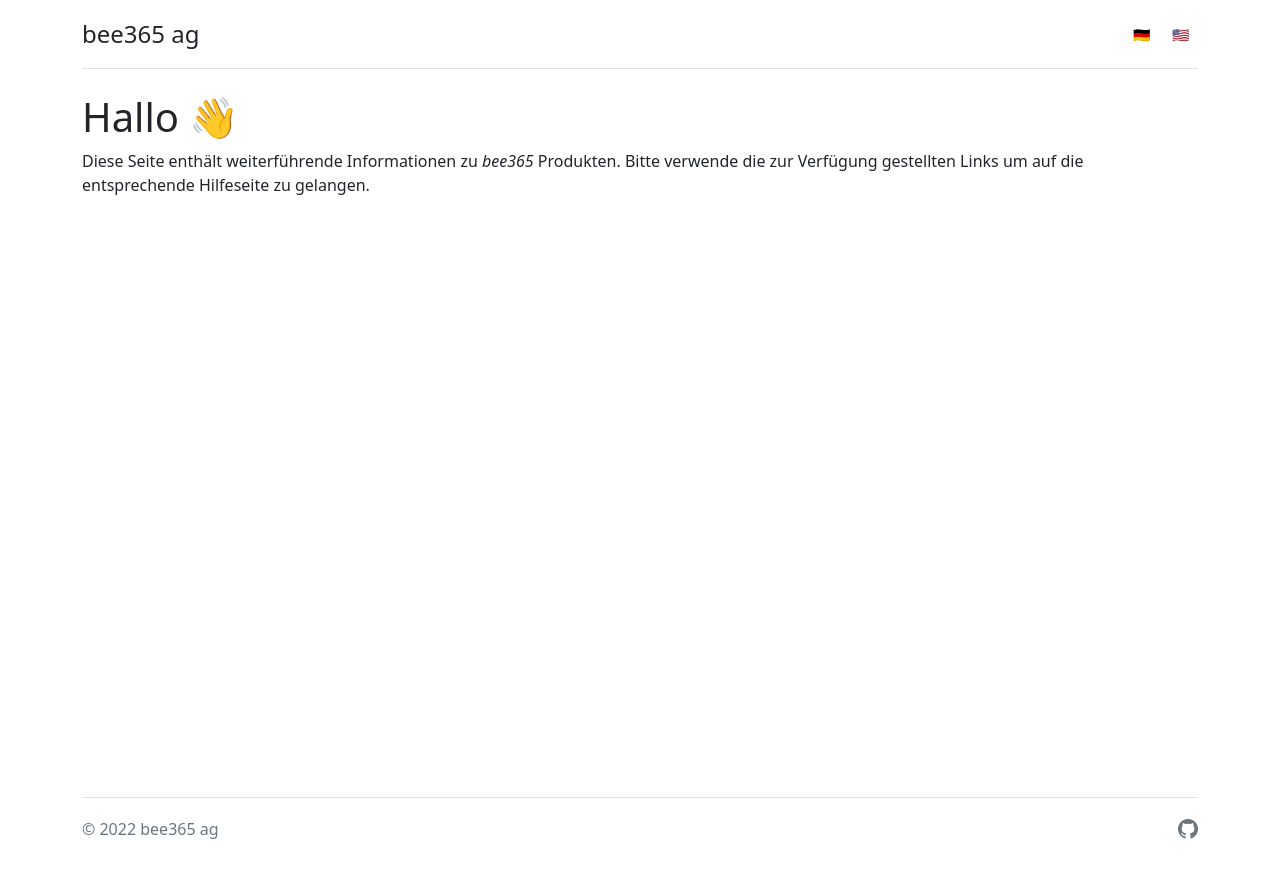
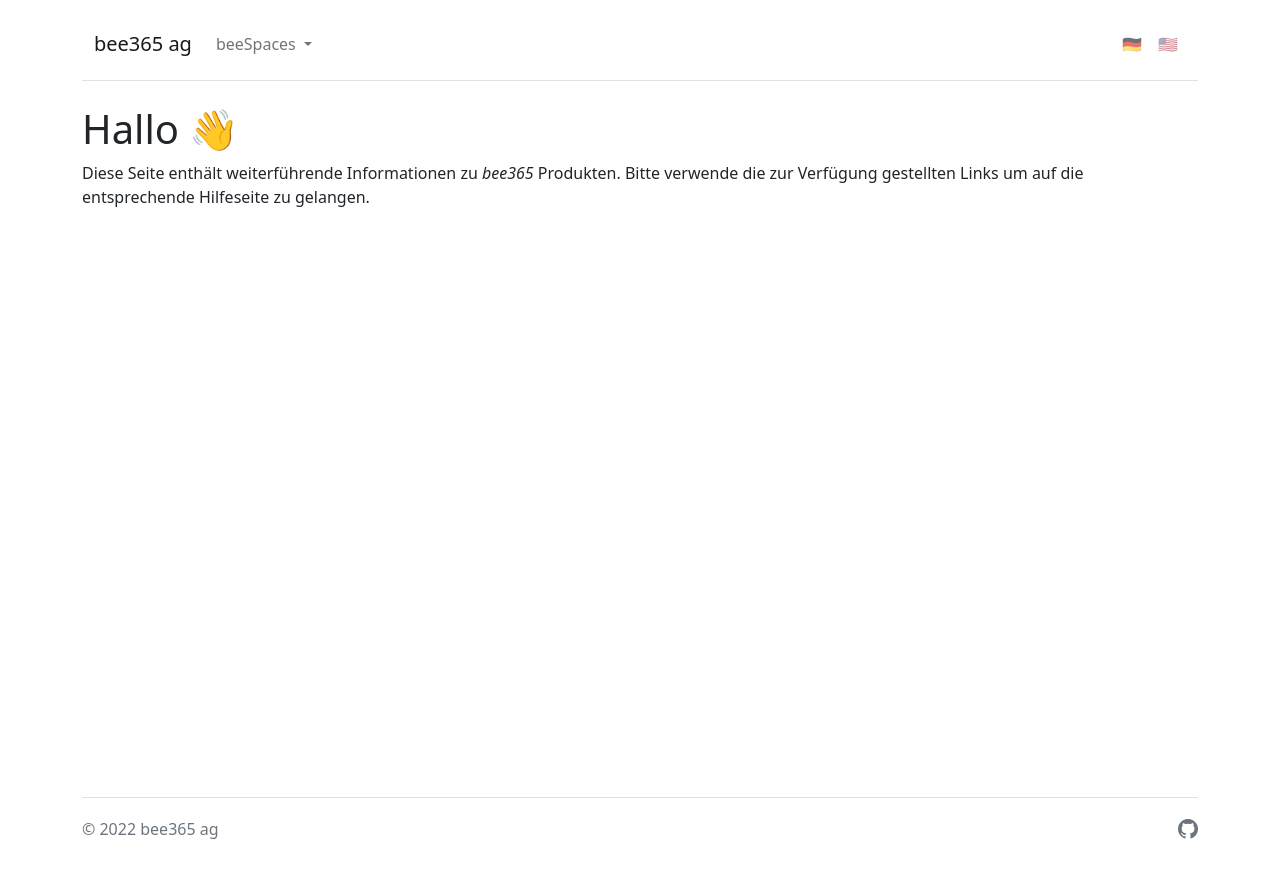
Before and after one commit to bee365ag/bee365ag, a Jekyll site: the page built from docs/index.md, in a window 1280 px wide. Shown: the top 878 px of the page. Built offline with Jekyll 4.4.1, drawn with Linux system fonts in a browser that asks for light colours; nearby versions of some CDN libraries.

Commit message:
Make Navigation Available

```diff
--- a/docs/_config.yml
+++ b/docs/_config.yml
@@ -78,7 +78,10 @@ defaults:
       permalink: "/en/"
 
 navigation:
-  - home
+  - beeSpaces/index:
+    - beeSpaces/api
+    - beeSpaces/errors
+  - beeConnect/index:
 
 # Build settings
 theme: minima
--- a/docs/_includes/header.html
+++ b/docs/_includes/header.html
@@ -1,12 +1,17 @@
 <header role="banner">
-    <div class="d-flex flex-column flex-md-row align-items-center pb-3 mb-4 border-bottom">
-        <a href="{{ site.baseurl }}{{ locale.baseurl }}/" class="d-flex align-items-center text-dark text-decoration-none">
-            <span class="fs-4">{{ site.title | escape }}</span>
-        </a>
-
-        <nav class="d-inline-flex mt-2 mt-md-0 ms-md-auto">
-            {% include site-nav.html %}
-            {% include lang-switcher.html %}
-        </nav>
-    </div>
+    <nav class="navbar navbar-expand-lg navbar-light border-bottom pb-3 mb-4">
+        <div class="container-fluid">
+            <button class="navbar-toggler" type="button" data-bs-toggle="collapse" data-bs-target="#navbarToggle"
+                    aria-controls="navbarToggle" aria-expanded="false" aria-label="Toggle navigation">
+                <span class="navbar-toggler-icon"></span>
+            </button>
+            <div class="collapse navbar-collapse" id="navbarToggle">
+                <a class="navbar-brand" href="{{ site.baseurl }}{{ locale.baseurl }}/">{{ site.title | escape }}</a>
+                {% include site-nav.html %}
+                <div class="d-flex">
+                    {% include lang-switcher.html %}
+                </div>
+            </div>
+        </div>
+    </nav>
 </header>
--- a/docs/_includes/lang-switcher.html
+++ b/docs/_includes/lang-switcher.html
@@ -1,22 +1,28 @@
-<nav aria-label="{{ locale_strings.language_selector }}">
+<ul class="navbar-nav me-auto mb-2 mb-lg-0" aria-label="{{ locale_strings.language_selector }}">
     {% for locale in site.locales %}
     {% assign label = locale[0] %}
     {% assign locale_object = locale[1] %}
     {% if label == page.locale %}
-    <a class="btn btn-sm"
+    <li class="nav-item">
+        <a class="nav-link"
            href="{{ page.url | prepend: site.baseurl }}"
            aria-current="true">{{ locale_object.flag }}</a>
+    </li>
     {% else %}
     {% assign localized_page = localized_pages | where: "locale", label | first %}
     {% if localized_page %}
-    <a class="btn btn-sm"
+    <li class="nav-item">
+        <a class="nav-link"
            href="{{ localized_page.url | prepend: site.baseurl }}"
            hreflang="{{ locale_object.lang }}">{{locale_object.flag }}</a>
+    </li>
     {% else %}
-    <a class="btn btn-sm disabled"
+    <li class="nav-item">
+        <a class="nav-link disabled"
            href="{{ locale_object.baseurl | prepend: site.baseurl }}/"
            hreflang="{{ locale_object.lang }}">{{ locale_object.flag }}</a>
+    </li>
     {% endif %}
     {% endif %}
     {% endfor %}
-</nav>
+</ul>
--- a/docs/_includes/site-nav.html
+++ b/docs/_includes/site-nav.html
@@ -1,15 +1,44 @@
-<nav class="site-nav">
-  <ul>
+<ul class="navbar-nav me-auto mb-2 mb-lg-0">
     {% assign current_url = page.url %}
     {% assign pages_collection = "pages" | append: page.collection_suffix %}
     {% assign pages = site[pages_collection] %}
-    {% for document_id in site.navigation %}
-      {% for page in pages %}
-        {% include i18n/document_id obj=page %}
+
+    {% for main in site.navigation %}
+        {% for outer in main %}
+            {% assign document_id = outer[0] %}
+            {% for outerpage in pages %}
+                {% include i18n/document_id obj=outerpage %}
                 {% if obj_document_id == document_id %}
+                    {% if outer[1] %}
+                        {% assign hasChildren = false %}
+                        {% for inner in outer[1] %}
+                            {% for innerpage in pages %}
+                                {% include i18n/document_id obj=innerpage %}
+                                {% if obj_document_id == inner %}
+                                    {% assign hasChildren = true %}
+                                    {% break %}
+                                {% endif %}
+                            {% endfor %}
+                        {% endfor %}
+                        {% if hasChildren %}
+    <li class="nav-item dropdown">
+        <a class="nav-link dropdown-toggle"
+           href="#"
+           id="nav{{document_id}}"
+           role="button"
+           data-bs-toggle="dropdown"
+           aria-expanded="false">
+            {{ outerpage.title | escape }}
+        </a>
+        <ul class="dropdown-menu" aria-labelledby="nav{{document_id}}">
+                            {% for inner in outer[1] %}
+                                {% for innerpage in pages %}
+                                    {% include i18n/document_id obj=innerpage %}
+                                    {% if obj_document_id == inner %}
             <li>
-      <a href="{{ page.url | prepend: site.baseurl }}" {% if page.url == current_url %}aria-current="page"{% endif %}>
-        {{ page.title | escape }}
+                <a class="dropdown-item"
+                   href="{{ innerpage.url | prepend: site.baseurl }}">
+                    {{ innerpage.title | escape }}
                 </a>
             </li>
                                         {% break %}
@@ -17,4 +46,18 @@
                                 {% endfor %}
                             {% endfor %}
         </ul>
-</nav>
+    </li>
+                        {% endif %}
+                    {% else %}
+    <li class="nav-item">
+        <a class="nav-link" href="{{ outerpage.url | prepend: site.baseurl }}">
+            {{ outerpage.title | escape }}
+        </a>
+    </li>
+                        {% break %}
+                    {% endif %}
+                {% endif %}
+            {% endfor %}
+        {% endfor %}
+    {% endfor %}
+</ul>
--- a/docs/_layouts/default.html
+++ b/docs/_layouts/default.html
@@ -8,14 +8,9 @@
 <body class="d-flex flex-column h-100">
 <div class="container py-3 h-100">
     {% include header.html %}
-
     <main>
         {{ content }}
     </main>
-
-    {% comment %}
-    {% include i18n/debug.html %}
-    {% endcomment %}
 </div>
 <div class="container py-3">
     {% include footer.html %}
```
Also changed, not shown: docs/_pages_en/beeSpaces/errors.html (added, +17 -0 lines), docs/_pages_en/beeSpaces/index.md (added, +4 -0 lines), docs/beeSpaces/errors.html (added, +17 -0 lines), docs/beeSpaces/index.md (added, +4 -0 lines). Lines whose indentation alone changed are shown as unchanged.
